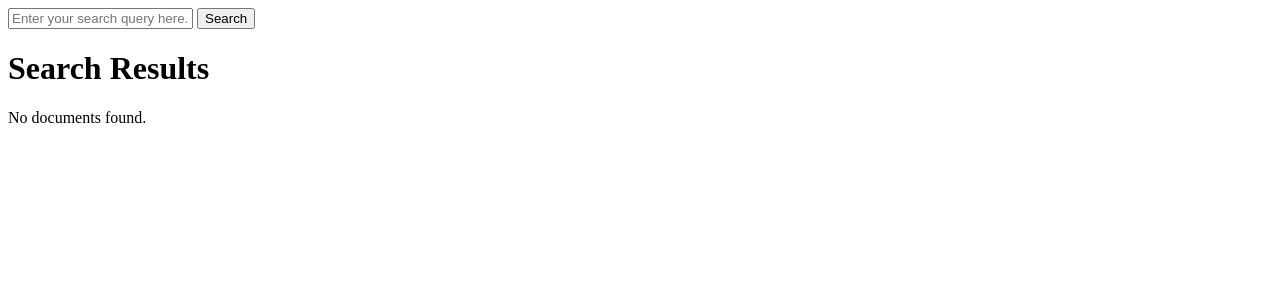
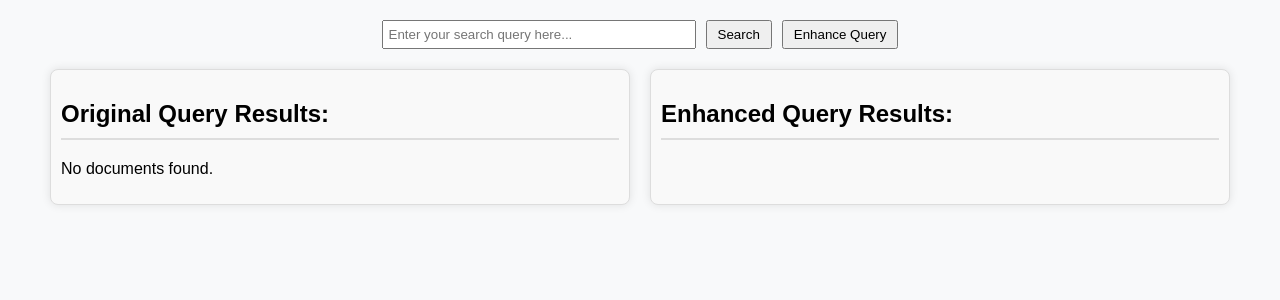
Before and after one commit to engineerbin/search-query-enhancement-using-LLM, a Django app: template search/templates/search/results.html in a window 1280 px wide. Shown: the top 300 px of the page. Run offline with Django 4.2, Linux system fonts and the light colour scheme; the template is opened without the code that fills it, so the values that code supplies are empty; parts of the project's set-up code (start-up, migrations or seed data) failed here and were passed over; some libraries are stand-ins or nearby versions.

Commit message:
update calling and frontend

```diff
--- /dev/null
+++ b/search/static/search/style.css
@@ -0,0 +1,98 @@
+body {
+    font-family: Arial, sans-serif;
+    margin: 20px;
+    background-color: #f8f9fa; /* Subtle light gray background */
+}
+.form-container {
+    display: flex;
+    justify-content: center;
+    margin-bottom: 20px;
+}
+form {
+    display: flex;
+    gap: 10px;
+}
+input[type="text"] {
+    padding: 5px;
+    width: 300px;
+}
+input[type="submit"] {
+    padding: 5px 10px;
+    cursor: pointer;
+}
+.results-container {
+    display: flex;
+    gap: 20px;
+    justify-content: center;
+}
+.results-column {
+    width: 45%;
+    padding: 10px;
+    border: 1px solid #ddd;
+    border-radius: 8px;
+    background-color: #f9f9f9;
+    box-shadow: 0 0 10px rgba(0,0,0,0.1);
+}
+.results-column h2 {
+    border-bottom: 2px solid #ddd;
+    padding-bottom: 10px;
+}
+.results-column ul {
+    list-style-type: none;
+    padding-left: 0;
+}
+.results-column li {
+    margin-bottom: 15px;
+    line-height: 1.6;
+}
+
+.results-column ul {
+    list-style: none;
+    padding: 0;
+}
+
+.result-item {
+    padding: 8px;
+    margin: 5px 0;
+    border-radius: 5px;
+}
+
+.result-item.odd {
+    background-color: #e0f7fa; /* light blue */
+}
+
+.result-item.even {
+    background-color: #e8f5e9; /* light green */
+}
+
+
+/* Align the header and the enhanced query horizontally */
+.enhanced-query-header {
+    display: flex;
+    align-items: center;
+    gap: 1rem; /* Adjust spacing as needed */
+}
+
+/* Additional styles for better readability */
+/* .results-container {
+    display: flex;
+    justify-content: space-between;
+    gap: 2rem;
+} */
+
+
+
+/* Add these styles to your existing style.css */
+
+.enhanced-query-header {
+    display: block;
+}
+
+.enhanced-query {
+    margin-top: 10px;
+    padding: 8px;
+    background-color: #ffffff;
+    color: #00796b;
+    border-radius: 5px;
+    font-weight: bold;
+}
--- a/search/templates/search/results.html
+++ b/search/templates/search/results.html
@@ -1,46 +1,60 @@
 {% load markdown_filters %}
-
+{% load static %}
 <!DOCTYPE html>
 <html lang="en">
 <head>
     <meta charset="UTF-8">
     <title>Search Results</title>
+    <link rel="stylesheet" href="{% static 'search/style.css' %}">
 </head>
 <body>
-
     <!-- Search form -->
+    <div class="form-container">
         <form method="get" action="{% url 'search' %}">
             <input type="text" name="query" value="{{ request.GET.query }}" placeholder="Enter your search query here...">
-        <input type="submit" value="Search">
+            <input type="submit" name="action" value="Search">
+            <input type="submit" name="action" value="Enhance Query">
         </form>
+    </div>
 
-    <h1>Search Results</h1>
+    <!-- <h1>Search Results</h1> -->
+    <div class="results-container">
+        <div class="results-column">
+            <h2>Original Query Results:</h2>
             {% if documents %}
-        <h2>Documents:</h2>
                 <ul>
                     {% for document in documents %}
-            <li>
-                {{ document|markdown_to_html|safe }}
+                    <li class="result-item {% if forloop.counter0|divisibleby:2 %}even{% else %}odd{% endif %}">
+                        <strong>{{ forloop.counter }}.</strong> {{ document|markdown_to_html|safe }}
                     </li>
                     {% endfor %}
                 </ul>
             {% else %}
                 <p>No documents found.</p>
             {% endif %}
-
-    <!-- Check if a query was made -->
-    {% if query %}
-        <p><strong>Original Query:</strong> {{ query }}</p>
-        <!-- Check if a better query was generated -->
-        {% if better_query %}
-            <div>
-                <strong>Enhanced Query:</strong>
-                {{ better_query|markdown_to_html|safe }}
+        </div>
+        <div class="results-column">
+            <div class="enhanced-query-header">
+                <h2>Enhanced Query Results:</h2>
+                {% if enhanced_query %}
+                    <div class="enhanced-query">
+                        <!-- <h3></h3> -->
+                        Enhanced Query:{{ enhanced_query|markdown_to_html|safe }}
                     </div>
                 {% endif %}
-
+            </div>
+            {% if enhanced_documents %}
+                <ul>
+                    {% for document in enhanced_documents %}
+                    <li class="result-item {% if forloop.counter0|divisibleby:2 %}even{% else %}odd{% endif %}">
+                        <strong>{{ forloop.counter }}.</strong> {{ document|markdown_to_html|safe }}
+                    </li>
+                    {% endfor %}
+                </ul>
+            {% else %}
+                <!-- <p>No enhanced documents found.</p> -->
             {% endif %}
-
-
+        </div>
+    </div>
 </body>
 </html>
--- a/search/templatetags/markdown_filters.py
+++ b/search/templatetags/markdown_filters.py
@@ -3,8 +3,8 @@ import markdown2
 
 register = template.Library()
 
-@register.filter
+@register.filter(name='markdown_to_html')
 def markdown_to_html(markdown_text):
-    """Convert Markdown text to HTML"""
-    html = markdown2.markdown(markdown_text)
-    return html
+    if markdown_text is None:
+        return ""
+    return markdown2.markdown(markdown_text)
```
Also changed, not shown: search/utils/query.py (+78 -74 lines), search/views.py (+20 -4 lines), 1 other file. Lines whose indentation alone changed are shown as unchanged.
